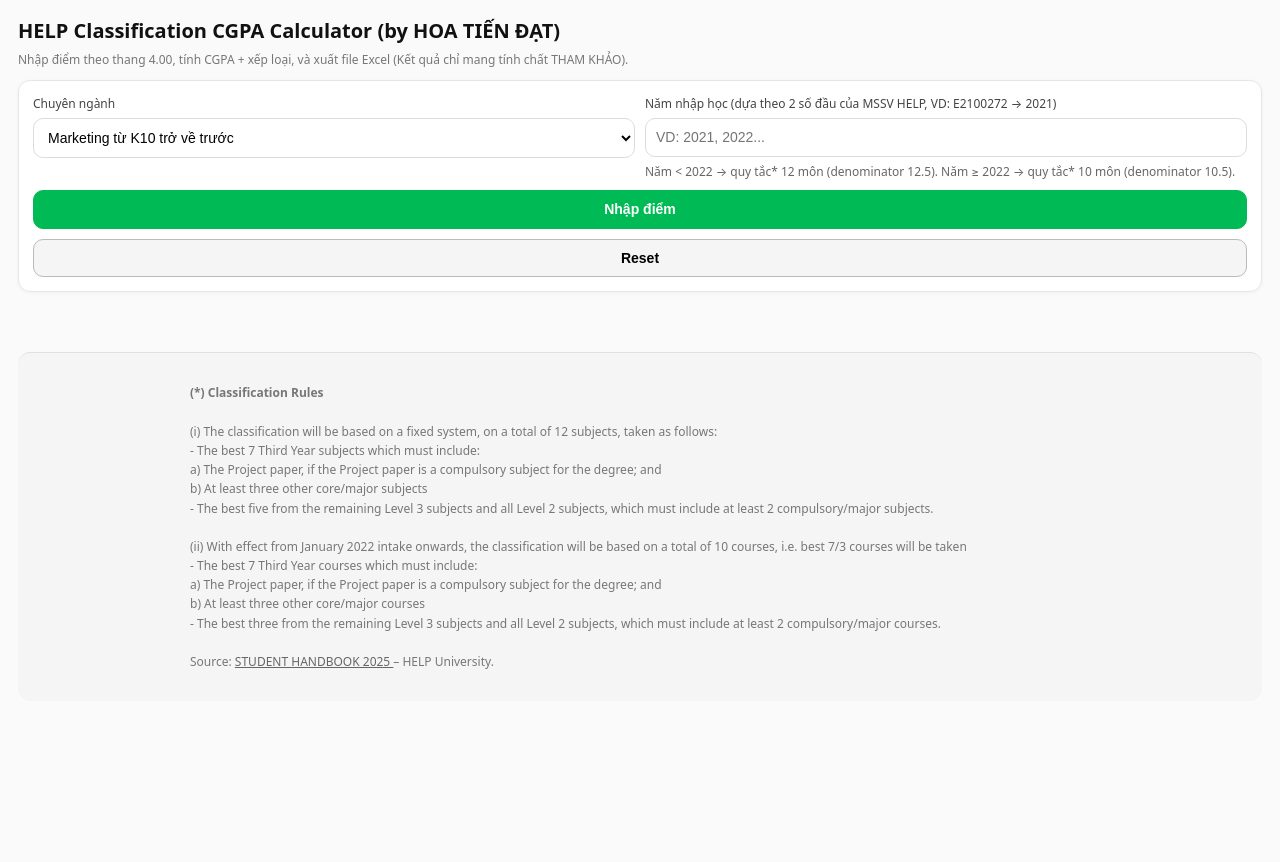
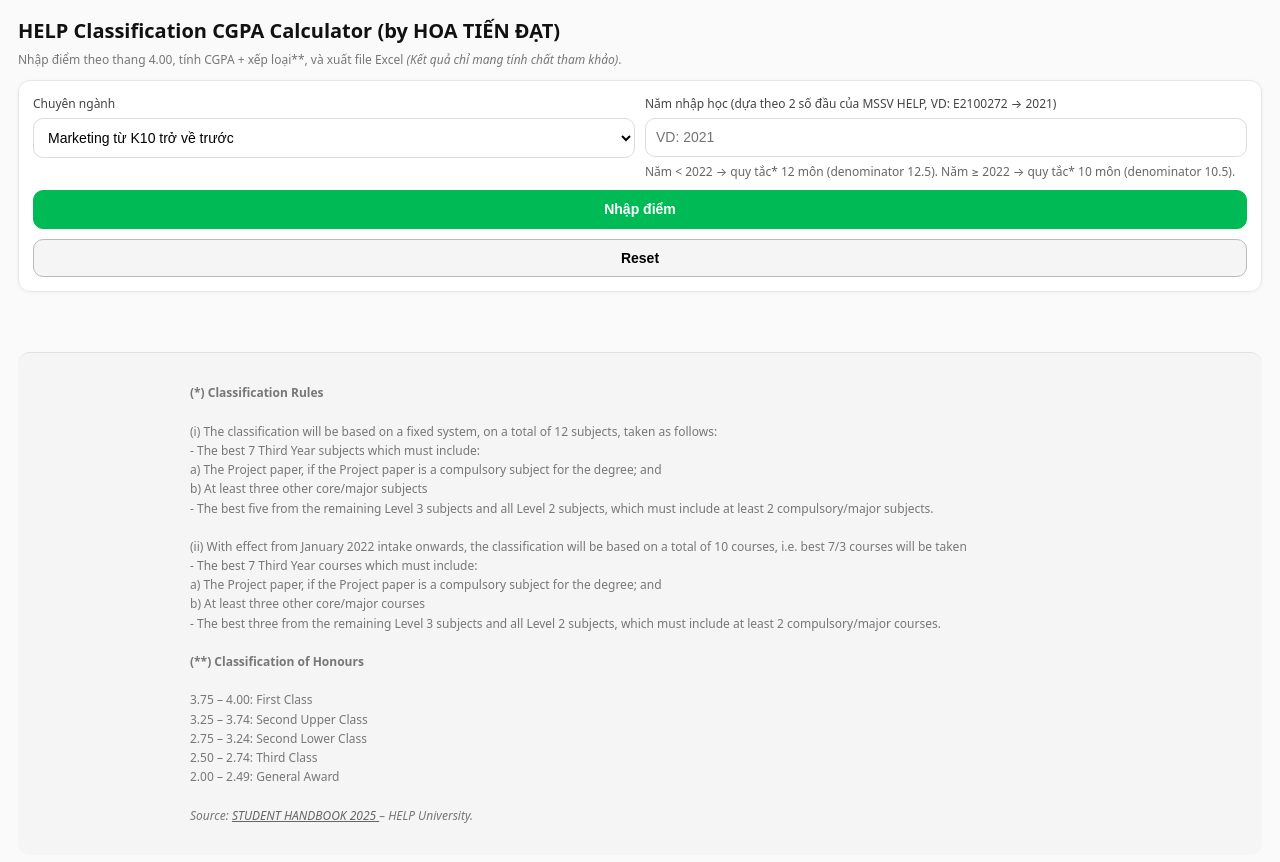
Before and after one commit to HoaTienDat/HELP-CGPA-Calculator, a plain HTML site: page index.html in a window 1280 px wide. Before the commit the page ends 800 px from the top, so only its background shows below. Drawn offline with Linux system fonts and the light colour scheme.

Commit message:
Add files via upload

```diff
--- a/index.html
+++ b/index.html
@@ -203,7 +203,7 @@
 
 <body>
   <h1>HELP Classification CGPA Calculator (by HOA TIẾN ĐẠT)</h1>
-  <div class="muted">Nhập điểm theo thang 4.00, tính CGPA + xếp loại, và xuất file Excel (Kết quả chỉ mang tính chất THAM KHẢO).</div>
+  <div class="muted">Nhập điểm theo thang 4.00, tính CGPA + xếp loại**, và xuất file Excel <i>(Kết quả chỉ mang tính chất tham khảo)</i>.</div>
 
   <div class="card">
     <div class="row">
@@ -216,7 +216,7 @@
       </div>
       <div>
         <label>Năm nhập học (dựa theo 2 số đầu của MSSV HELP, VD: E2100272 → 2021)</label>
-        <input id="intakeYear" type="number" placeholder="VD: 2021, 2022..." min="2020" max="2050" />
+        <input id="intakeYear" type="number" placeholder="VD: 2021" min="2020" max="2050" />
         <div class="hint">Năm &lt; 2022 → quy tắc* 12 môn (denominator 12.5). Năm ≥ 2022 → quy tắc* 10 môn (denominator 10.5).</div>
       </div>
     </div>
@@ -673,6 +673,7 @@
   else if(cgpa >= 3.25) honours = "Second Upper Class";
   else if(cgpa >= 2.75) honours = "Second Lower Class";
   else if(cgpa >= 2.50) honours = "Third Class";
+  else if(cgpa >= 2.00) honours = "General Award";
 
   return {
     ok:true,
@@ -866,9 +867,19 @@
 b) At least three other core/major courses<br>
 - The best three from the remaining Level 3 subjects and all Level 2 subjects, which must include at least 2 compulsory/major courses.<br><br>
 
-Source: <a href="https://isfm.ufm.edu.vn/handbook-chuong-trinh-cu-nhan-kinh-doanh-lien-ket-dai-hoc-help-malaysia--78.html" target="_blank" style="color:#666;text-decoration:underline;">
+
+<b>(**) Classification of Honours</b><br><br>
+
+3.75 – 4.00: First Class<br>
+3.25 – 3.74: Second Upper Class<br>
+2.75 – 3.24: Second Lower Class<br>
+2.50 – 2.74: Third Class<br>
+2.00 – 2.49: General Award<br>
+<br>
+
+<i>Source: <a href="https://isfm.ufm.edu.vn/handbook-chuong-trinh-cu-nhan-kinh-doanh-lien-ket-dai-hoc-help-malaysia--78.html" target="_blank" style="color:#666;text-decoration:underline;">
 STUDENT HANDBOOK 2025
-</a> – HELP University.
+</a> – HELP University.</i>
 </div>
 </footer>
 
```
